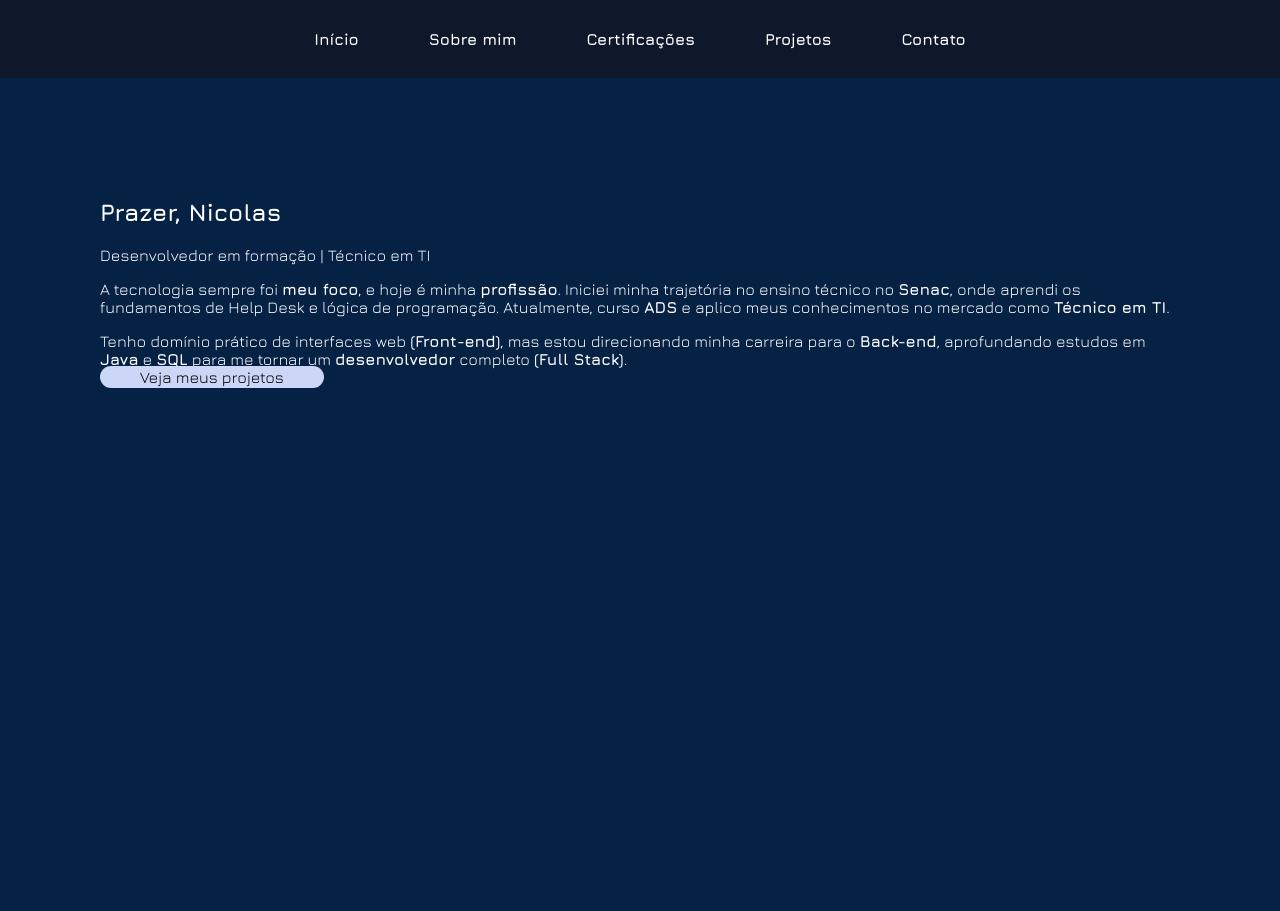
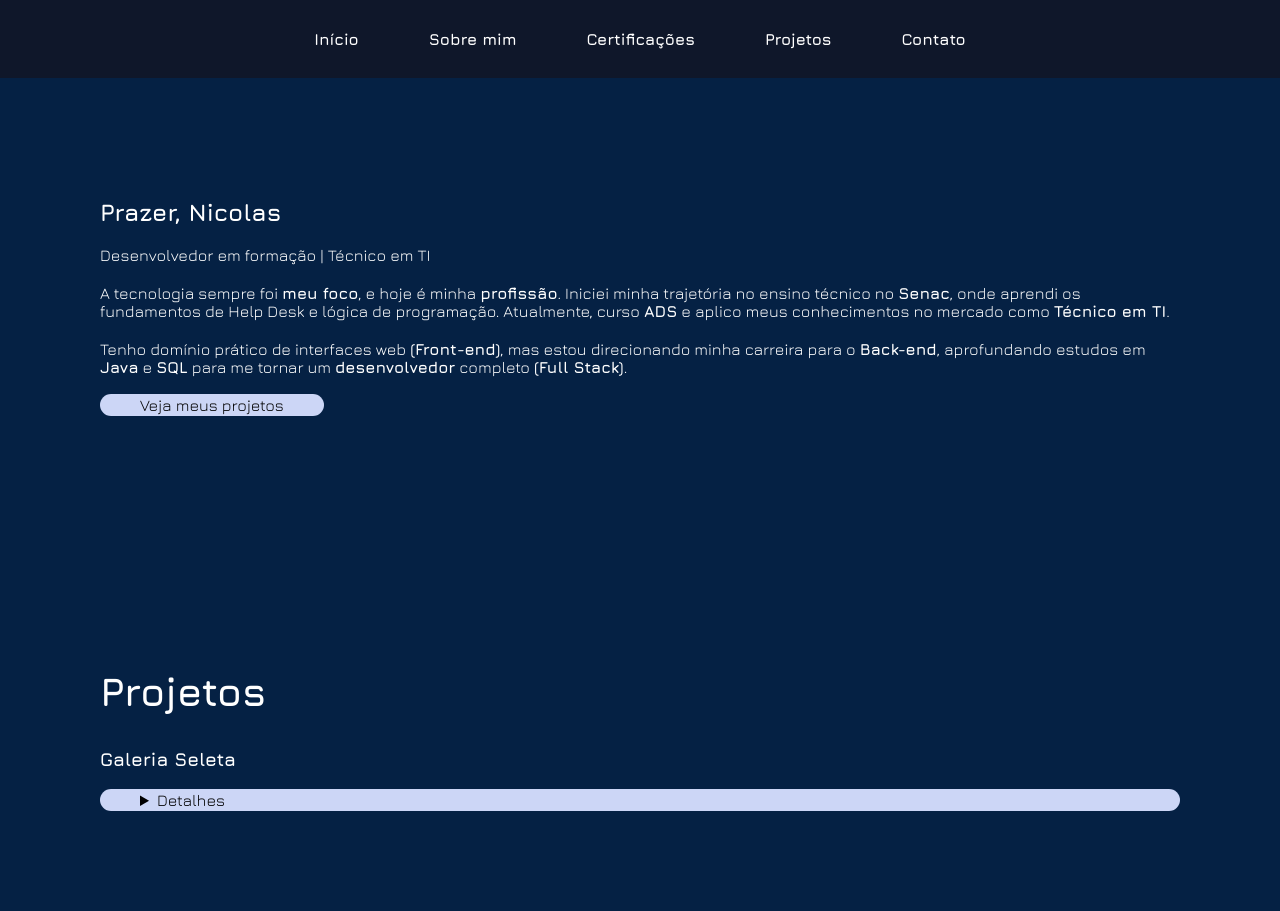
Before and after one commit to NicolasThomaz17/Meu-portifolio, a plain HTML site: page HTML/sobremim.html in a window 1280 px wide. Before the commit the page ends 800 px from the top, so only its background shows below. Drawn offline with nearby package versions, Linux system fonts and the light colour scheme.

Commit message:
Começo da seção projetos, ajustes no CSS

```diff
--- a/style.css
+++ b/CSS/style.css
@@ -45,13 +45,16 @@ body{
     padding: 100px;
 }
 
+.txt{
+    margin: 20px 0;
+}
 .btn{
     border-radius: 50px;
     background-color: #CCD6F6;
     color: black;
     font-family: jura;
     text-decoration: none;
-    margin: 25px 0;
+    margin: 50px px ;
     padding: 2px 40px;
     transition: color 0.5s ease-in-out;
     text-decoration: none;
@@ -61,3 +64,8 @@ body{
     background-color: #0F172A;
     color: white;
 }
+
+.box-projetos h2{
+    font-size: 40px;
+
+}
--- a/sobremim.html
+++ b/HTML/sobremim.html
@@ -4,7 +4,7 @@
     <meta charset="UTF-8">
     <meta name="viewport" content="width=device-width, initial-scale=1.0">
     <title>Sobre mim - Nicolas Thomaz</title>
-    <link rel="stylesheet" href="style.css">
+    <link rel="stylesheet" href="\CSS/style.css">
 </head>
 <body>
     <header>
@@ -16,7 +16,7 @@
 
                     <li><a href="#">Certificações</a></li>
 
-                    <li><a href="#">Projetos</a></li>
+                    <li><a href="#projetos">Projetos</a></li>
 
                     <li><a href="#">Contato</a></li>
                 </ul>
@@ -26,6 +26,7 @@
     <main>
         <section id="sobre">
             <div class="container">
+                <div class="box-inicio">
                 <h2>Prazer, Nicolas </h2>
                 <p class="subtitle">Desenvolvedor em formação | Técnico em TI</p>
 
@@ -37,9 +38,27 @@
                     <div id="t2" class="txt">
                         Tenho domínio prático de interfaces web <b>(Front-end)</b>, mas estou direcionando minha carreira para o <b>Back-end</b>, aprofundando estudos em <b>Java</b> e <b>SQL</b> para me tornar um <b>desenvolvedor</b> completo <b>(Full Stack)</b>.
                     </div>
-                    <a href="projetos.html" class="btn">Veja meus projetos</a>
+                    <a href="#projetos" class="btn">Veja meus projetos</a>
+                </div>
                 </div>
             </div>
+        </section>
+
+        <section id="projetos">
+            <div class="container">
+                <div class="box-projetos">
+                    <h2>Projetos</h2>
+
+                        <h3>Galeria Seleta</h3>
+                        <details class="btn">
+                            <summary>Detalhes</summary>
+                            <p class="subtitle"><b>Galeria Seleta</b> foi um projeto para realização de um trabalho acadêmico em minha faculdade. A ideia do projeto era trazer um brechó real para o mundo da internet, onde sabemos que conseguimos um público muito maior e consequentemente mais vendas. Para desenvolver esse projeto utilizamos, CSS, HTML, JS, Angular e NodeJS. Nosso maior desafio ao </p>
+                        </details>
+
+
+                </div>
+            </div>
+
         </section>
     </main>
 </body>
```
Also changed, not shown: HTML/index.html (renamed from index.html, +4 -4 lines), HTML/projetos.html (added), projetos.html (deleted).
